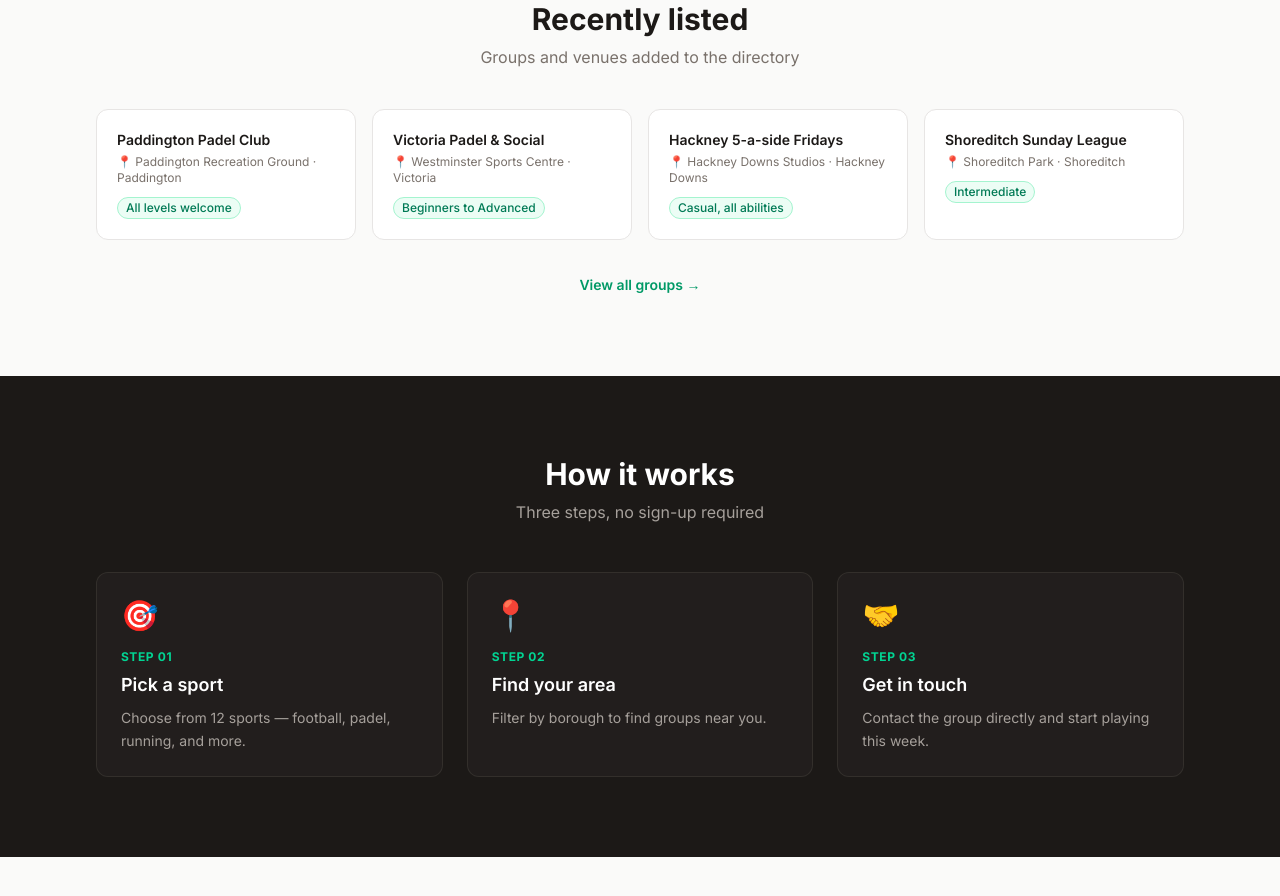
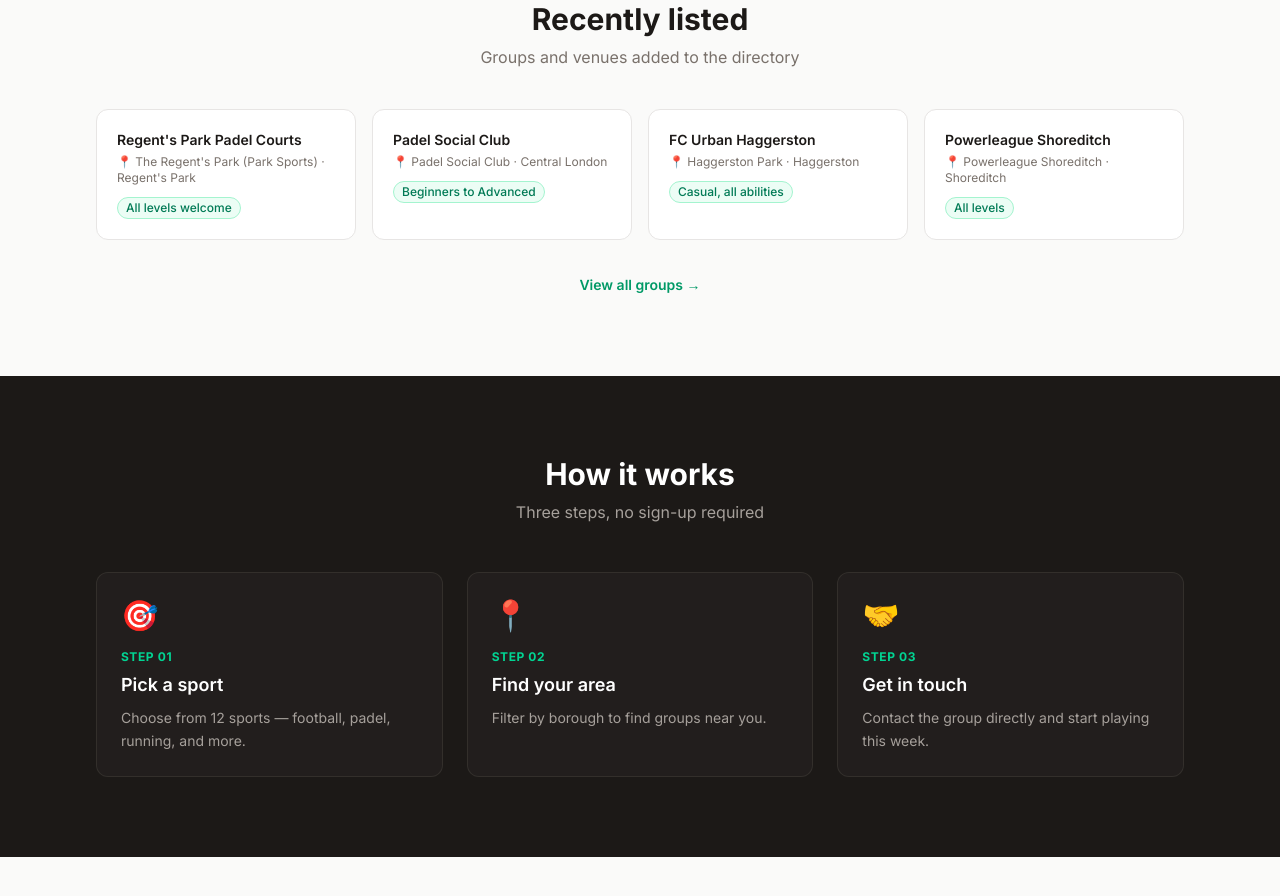
Before and after one commit to longman-ai/london-sports, a Next.js app: page / in a window 1280 px wide. Shown: the part 1660-2556 px from the top of the page. Built offline with nearby package versions, Linux system fonts and the light colour scheme.

Commit message:
Fix placeholder links with real group data

```diff
--- a/data/groups.ts
+++ b/data/groups.ts
@@ -10,38 +10,38 @@
   area: string;
   level: string;
   description: string;
-  contact: string; // WhatsApp link or placeholder
-  sourceUrl: string; // Original page where info was scraped from
+  contact: string; // Website, booking page, or social link
+  sourceUrl: string; // Original page where info was found
   isVenue?: boolean; // True for padel/tennis/badminton venues
 }
 
-// Sample group data - 2-3 groups per sport-borough combination
+// Real group data - verified London sports groups and venues
 export const GROUPS: Group[] = [
-  // PADEL - Westminster (Master template)
+  // PADEL - Westminster
   {
     id: 'padel-westminster-1',
     sport: 'padel',
     borough: 'westminster',
-    name: 'Paddington Padel Club',
-    venue: 'Paddington Recreation Ground',
-    area: 'Paddington',
+    name: 'Regent\'s Park Padel Courts',
+    venue: 'The Regent\'s Park (Park Sports)',
+    area: 'Regent\'s Park',
     level: 'All levels welcome',
-    description: 'Premium indoor padel courts available for booking. Regular social sessions and tournaments.',
-    contact: 'https://chat.whatsapp.com/placeholder',
-    sourceUrl: 'https://example.com/paddington-padel-club',
+    description: 'Two floodlit outdoor padel courts in the heart of Regent\'s Park. Book up to 7 days in advance via Park Sports. Rental rackets available.',
+    contact: 'https://parksports.co.uk/activities/pay-and-play-padel/regents-park',
+    sourceUrl: 'https://parksports.co.uk/activities/pay-and-play-padel/regents-park',
     isVenue: true
   },
   {
     id: 'padel-westminster-2',
     sport: 'padel',
     borough: 'westminster',
-    name: 'Victoria Padel & Social',
-    venue: 'Westminster Sports Centre',
-    area: 'Victoria',
+    name: 'Padel Social Club',
+    venue: 'Padel Social Club',
+    area: 'Central London',
     level: 'Beginners to Advanced',
-    description: 'Weekly social padel sessions. Great for meeting new players and improving your game.',
-    contact: 'https://chat.whatsapp.com/placeholder',
-    sourceUrl: 'https://example.com/victoria-padel-social',
+    description: 'Stylishly designed padel club with best-in-class courts and facilities. Social sessions and coaching available for all levels.',
+    contact: 'https://padelsocial.club/',
+    sourceUrl: 'https://padelsocial.club/',
     isVenue: true
   },
 
@@ -50,25 +50,25 @@
     id: 'football-hackney-1',
     sport: 'football',
     borough: 'hackney',
-    name: 'Hackney 5-a-side Fridays',
-    venue: 'Hackney Downs Studios',
-    area: 'Hackney Downs',
+    name: 'FC Urban Haggerston',
+    venue: 'Haggerston Park',
+    area: 'Haggerston',
     level: 'Casual, all abilities',
-    description: 'Friendly 5-a-side every Friday evening. Just turn up and play!',
-    contact: 'https://chat.whatsapp.com/placeholder',
-    sourceUrl: 'https://example.com/hackney-5-a-side-fridays'
+    description: 'Organised 5-a-side and 7-a-side social football games in Hackney. Book individual spots online — no need to organise a full team.',
+    contact: 'https://www.fcurban.com/london',
+    sourceUrl: 'https://www.fcurban.com/blog/play-5-a-side-and-7-a-side-football-at-haggerston-join-social-football-in-hackney'
   },
   {
     id: 'football-hackney-2',
     sport: 'football',
     borough: 'hackney',
-    name: 'Shoreditch Sunday League',
-    venue: 'Shoreditch Park',
+    name: 'Powerleague Shoreditch',
+    venue: 'Powerleague Shoreditch',
     area: 'Shoreditch',
-    level: 'Intermediate',
-    description: 'Competitive 7-a-side league on Sunday mornings. Looking for regular players.',
-    contact: 'https://chat.whatsapp.com/placeholder',
-    sourceUrl: 'https://example.com/shoreditch-sunday-league'
+    level: 'All levels',
+    description: 'Indoor and outdoor 5-a-side football pitches with floodlights. Pay-as-you-play booking system, open all year round.',
+    contact: 'https://www.playfinder.com/london/venue/powerleague-shoreditch',
+    sourceUrl: 'https://www.playfinder.com/london/venue/powerleague-shoreditch'
   },
 
   // BASKETBALL - Hackney
@@ -76,25 +76,25 @@
     id: 'basketball-hackney-1',
     sport: 'basketball',
     borough: 'hackney',
-    name: 'Clissold Park Pickup',
-    venue: 'Clissold Park Courts',
-    area: 'Stoke Newington',
+    name: 'GO Mammoth Basketball Hackney',
+    venue: 'Hackney Downs',
+    area: 'Hackney Downs',
     level: 'Open to all',
-    description: 'Outdoor pickup games every Saturday and Sunday morning. All skill levels welcome.',
-    contact: 'https://chat.whatsapp.com/placeholder',
-    sourceUrl: 'https://example.com/clissold-park-pickup'
+    description: 'Social basketball leagues in Hackney with GO Mammoth. Great sports hall with refs and organised games in East London.',
+    contact: 'https://www.gomammoth.co.uk/basketball/hackney-downs/',
+    sourceUrl: 'https://www.gomammoth.co.uk/basketball/hackney-downs/'
   },
   {
     id: 'basketball-hackney-2',
     sport: 'basketball',
     borough: 'hackney',
-    name: 'Hackney Hoops Indoor',
-    venue: 'Hackney Community College',
-    area: 'Shoreditch',
+    name: 'Kings Hall Basketball',
+    venue: 'Kings Hall Leisure Centre',
+    area: 'Hackney',
     level: 'All levels',
-    description: 'Indoor basketball sessions Wednesday evenings. Organized games and drills.',
-    contact: 'https://chat.whatsapp.com/placeholder',
-    sourceUrl: 'https://example.com/hackney-hoops-indoor'
+    description: 'Indoor basketball court within Kings Hall Leisure Centre sports hall. Book in advance through Better leisure.',
+    contact: 'https://www.better.org.uk/leisure-centre/london/hackney/kings-hall-leisure-centre/33d8f473-2756-472b-9708-4d07a188a744',
+    sourceUrl: 'https://www.better.org.uk/leisure-centre/london/hackney/basketball'
   },
 
   // TENNIS - Kensington & Chelsea
@@ -102,26 +102,26 @@
     id: 'tennis-kensington-chelsea-1',
     sport: 'tennis',
     borough: 'kensington-chelsea',
-    name: 'Holland Park Tennis Club',
+    name: 'Holland Park Lawn Tennis Club',
     venue: 'Holland Park',
     area: 'Holland Park',
-    level: 'Members & non-members',
-    description: 'Premium tennis courts available for hire. Coaching and social sessions available.',
-    contact: 'https://chat.whatsapp.com/placeholder',
-    sourceUrl: 'https://example.com/holland-park-tennis-club',
+    level: 'Members & guests',
+    description: 'Friendly, relaxed tennis club combining social and competitive tennis. Floodlit courts available until 9:30pm. Doubles play takes priority during busy periods.',
+    contact: 'https://hollandparkltc.co.uk/',
+    sourceUrl: 'https://hollandparkltc.co.uk/',
     isVenue: true
   },
   {
     id: 'tennis-kensington-chelsea-2',
     sport: 'tennis',
     borough: 'kensington-chelsea',
-    name: 'Chelsea Tennis Social',
-    venue: 'Chelsea Sports Centre',
-    area: 'Chelsea',
-    level: 'Intermediate to Advanced',
-    description: 'Weekly social tennis sessions. Meet new players and improve your game.',
-    contact: 'https://chat.whatsapp.com/placeholder',
-    sourceUrl: 'https://example.com/chelsea-tennis-social',
+    name: 'Holland Park Public Tennis Courts',
+    venue: 'Holland Park',
+    area: 'Kensington',
+    level: 'All levels',
+    description: 'Public tennis courts bookable online via ClubSpark. Floodlit courts available in the evening. Contact the Sports Office for enquiries.',
+    contact: 'https://clubspark.lta.org.uk/hollandpark2',
+    sourceUrl: 'https://www.rbkc.gov.uk/parks-leisure-and-culture/sports-and-leisure/sports-facilities-parks',
     isVenue: true
   },
 
@@ -130,26 +130,26 @@
     id: 'badminton-camden-1',
     sport: 'badminton',
     borough: 'camden',
-    name: 'Camden Badminton Drop-in',
-    venue: 'Camden Centre',
-    area: 'King\'s Cross',
-    level: 'All levels',
-    description: 'Drop-in badminton sessions every Tuesday and Thursday evening. No booking required.',
-    contact: 'https://chat.whatsapp.com/placeholder',
-    sourceUrl: 'https://example.com/camden-badminton-drop-in',
+    name: 'Camden Community Badminton Club',
+    venue: 'Church Street Community Leisure Centre',
+    area: 'Church Street',
+    level: 'Intermediate+',
+    description: 'Community badminton group playing every Monday from 7pm-10pm. Recruiting players for league matches.',
+    contact: 'https://www.meetup.com/camden-community-badminton-club/',
+    sourceUrl: 'https://www.meetup.com/camden-community-badminton-club/',
     isVenue: true
   },
   {
     id: 'badminton-camden-2',
     sport: 'badminton',
     borough: 'camden',
-    name: 'Swiss Cottage Community Badminton',
+    name: 'Swiss Cottage Leisure Centre Badminton',
     venue: 'Swiss Cottage Leisure Centre',
     area: 'Swiss Cottage',
-    level: 'Beginners welcome',
-    description: 'Friendly community badminton sessions on weekends. Equipment provided.',
-    contact: 'https://chat.whatsapp.com/placeholder',
-    sourceUrl: 'https://example.com/swiss-cottage-badminton',
+    level: 'All levels welcome',
+    description: 'Badminton sessions at Swiss Cottage Leisure Centre run by Better. Equipment provided. Great way to socialise and improve your skills.',
+    contact: 'https://www.better.org.uk/leisure-centre/london/camden/swiss-cottage-leisure-centre/5d56b2dc-623c-44ed-a7f8-7a5bebd12261',
+    sourceUrl: 'https://www.better.org.uk/leisure-centre/london/camden/swiss-cottage-leisure-centre/5d56b2dc-623c-44ed-a7f8-7a5bebd12261',
     isVenue: true
   },
 
@@ -158,25 +158,25 @@
     id: 'running-islington-1',
     sport: 'running',
     borough: 'islington',
-    name: 'Highbury Fields Runners',
-    venue: 'Highbury Fields',
+    name: 'Islington Running and Social Group',
+    venue: 'The Horatia pub',
     area: 'Highbury',
     level: 'Beginner friendly',
-    description: 'Social running group meeting every Wednesday at 6:30pm. All paces welcome, we run in groups.',
-    contact: 'https://chat.whatsapp.com/placeholder',
-    sourceUrl: 'https://example.com/highbury-fields-runners'
+    description: 'Free weekly run and social — a great way to meet new people! Meet at 7pm outside The Horatia and run to Highbury Fields together. All paces welcome.',
+    contact: 'https://www.meetup.com/islington-running-and-social/',
+    sourceUrl: 'https://www.meetup.com/islington-running-and-social/'
   },
   {
     id: 'running-islington-2',
     sport: 'running',
     borough: 'islington',
-    name: 'Angel Pace Group',
-    venue: 'The Angel',
-    area: 'Angel',
-    level: '5-6 min/km pace',
-    description: 'Pace-focused running group for those looking to improve speed. Tuesdays and Saturdays.',
-    contact: 'https://chat.whatsapp.com/placeholder',
-    sourceUrl: 'https://example.com/angel-pace-group'
+    name: 'GoodGym Islington',
+    venue: 'Arsenal Community Hub',
+    area: 'Islington',
+    level: 'All levels',
+    description: 'Weekly group runs from Arsenal Community Hub every Monday. Combine running with helping local community projects, all within 90 minutes.',
+    contact: 'https://www.goodgym.org/areas/islington/group-runs',
+    sourceUrl: 'https://www.goodgym.org/areas/islington/group-runs'
   },
 
   // PADEL - Lambeth
@@ -184,13 +184,13 @@
     id: 'padel-lambeth-1',
     sport: 'padel',
     borough: 'lambeth',
-    name: 'Clapham Padel Club',
-    venue: 'Clapham Common',
-    area: 'Clapham',
+    name: 'Playtime Padel Club Battersea',
+    venue: 'Playtime Padel Battersea',
+    area: 'Battersea',
     level: 'All levels',
-    description: 'New padel facility with 4 courts. Book online or join our regular social sessions.',
-    contact: 'https://chat.whatsapp.com/placeholder',
-    sourceUrl: 'https://example.com/clapham-padel-club',
+    description: 'Local padel club with pay-and-play courts. Social sessions, private coaching, and match play available to book.',
+    contact: 'https://www.playtimepadelclub.com',
+    sourceUrl: 'https://www.playtimepadelclub.com',
     isVenue: true
   },
 
@@ -199,17 +199,14 @@
     id: 'football-westminster-1',
     sport: 'football',
     borough: 'westminster',
-    name: 'Regent\'s Park 5-a-side',
-    venue: 'Regent\'s Park',
+    name: 'Footy Addicts Regent\'s Park',
+    venue: 'Regent\'s Park (The Hub)',
     area: 'Regent\'s Park',
     level: 'All abilities',
-    description: 'Casual 5-a-side games every weekday evening. Mixed ability, friendly atmosphere.',
-    contact: 'https://chat.whatsapp.com/placeholder',
-    sourceUrl: 'https://example.com/regents-park-5-a-side'
+    description: 'Regular football games at The Hub in Regent\'s Park. Book individual spots for casual games. Mixed ability, friendly atmosphere.',
+    contact: 'https://footyaddicts.com/football-venues/9-regents-park-the-hub-london',
+    sourceUrl: 'https://footyaddicts.com/football-venues/9-regents-park-the-hub-london'
   },
-
-  // Add more groups to ensure all sport-borough combinations have data
-  // This is a sample - in production you'd have 2-3 per combination
 ];
 
 export const getGroupsBySportAndBorough = (
```
